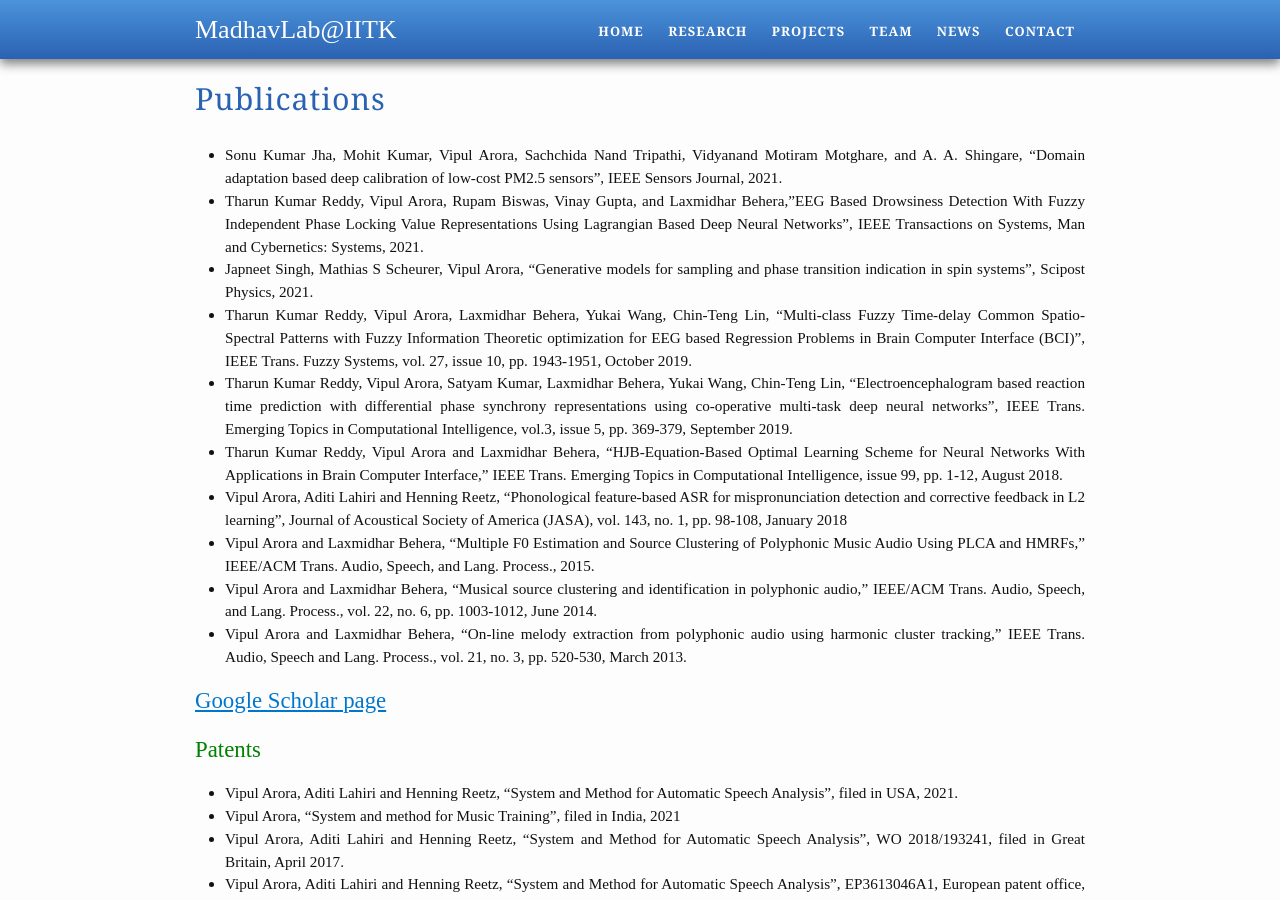
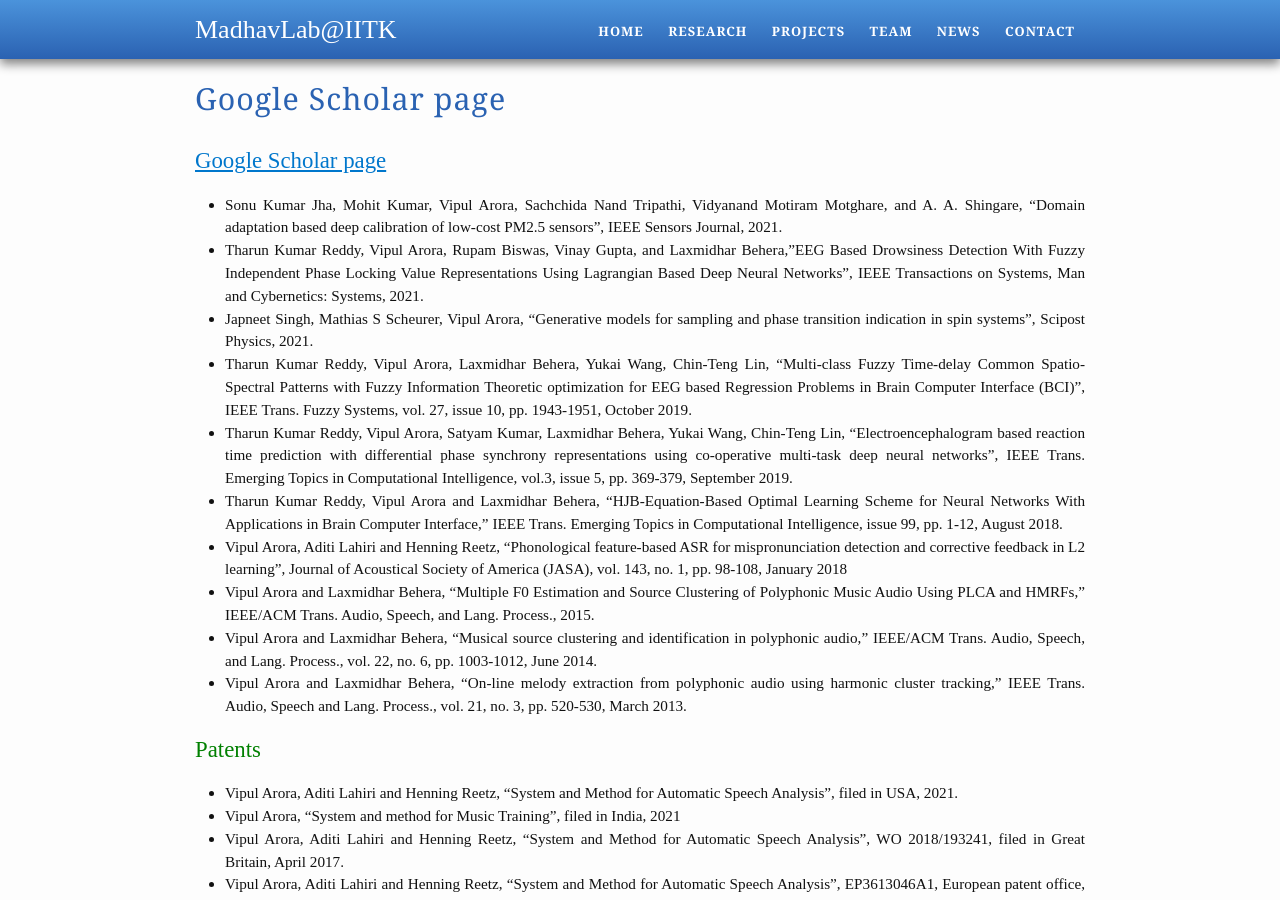
Before and after one commit to shivnp/madhavlab, a Jekyll site: the page built from research.md, in a window 1280 px wide and 900 px high. Built offline with Jekyll 4.4.1, drawn with Linux system fonts in a browser that asks for light colours; our own code applies the rules of GitHub Pages for plain Markdown files.

Commit message:
research

```diff
--- a/research.md
+++ b/research.md
@@ -1,8 +1,9 @@
 ---
 layout: page
 permalink: /research/
-title: Publications
+title: [<ins>Google Scholar page</ins>](https://scholar.google.co.uk/citations?user=SC9YYPAAAAAJ&amp;hl=en)
 ---
+## [<ins>Google Scholar page</ins>](https://scholar.google.co.uk/citations?user=SC9YYPAAAAAJ&amp;hl=en)
 * Sonu Kumar Jha, Mohit Kumar, Vipul Arora, Sachchida Nand Tripathi, Vidyanand Motiram Motghare, and A. A. Shingare, "Domain adaptation based deep calibration of low-cost PM2.5 sensors", IEEE Sensors Journal, 2021.
 * Tharun Kumar Reddy, Vipul Arora, Rupam Biswas, Vinay Gupta, and Laxmidhar Behera,"EEG Based Drowsiness Detection With Fuzzy Independent Phase Locking Value Representations Using Lagrangian Based Deep Neural Networks", IEEE Transactions on Systems, Man and Cybernetics: Systems, 2021.
 * Japneet Singh, Mathias S Scheurer, Vipul Arora, "Generative models for sampling and phase transition indication in spin systems", Scipost Physics, 2021.
```
Also changed, not shown: other parts of research.md (+0 -2 lines).
